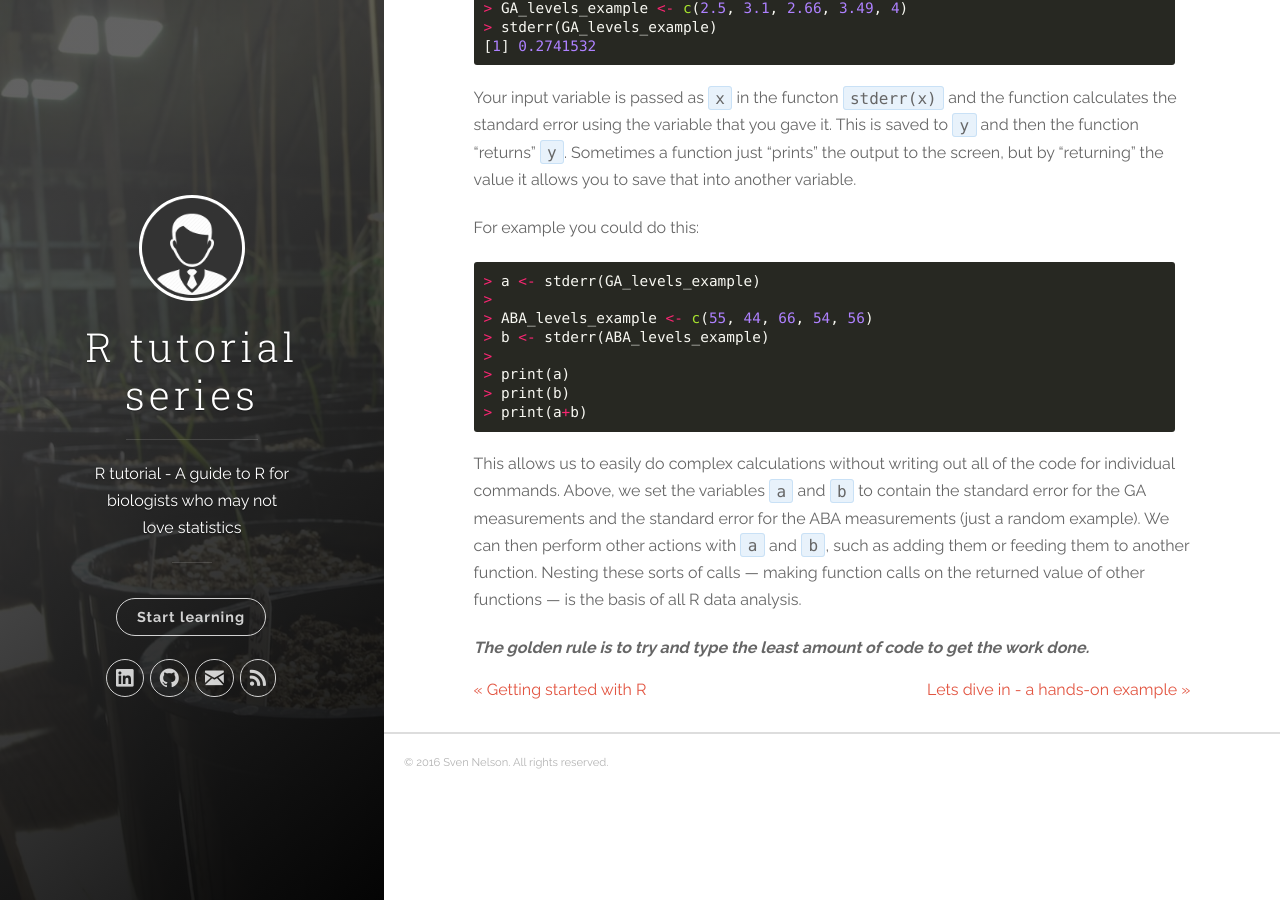
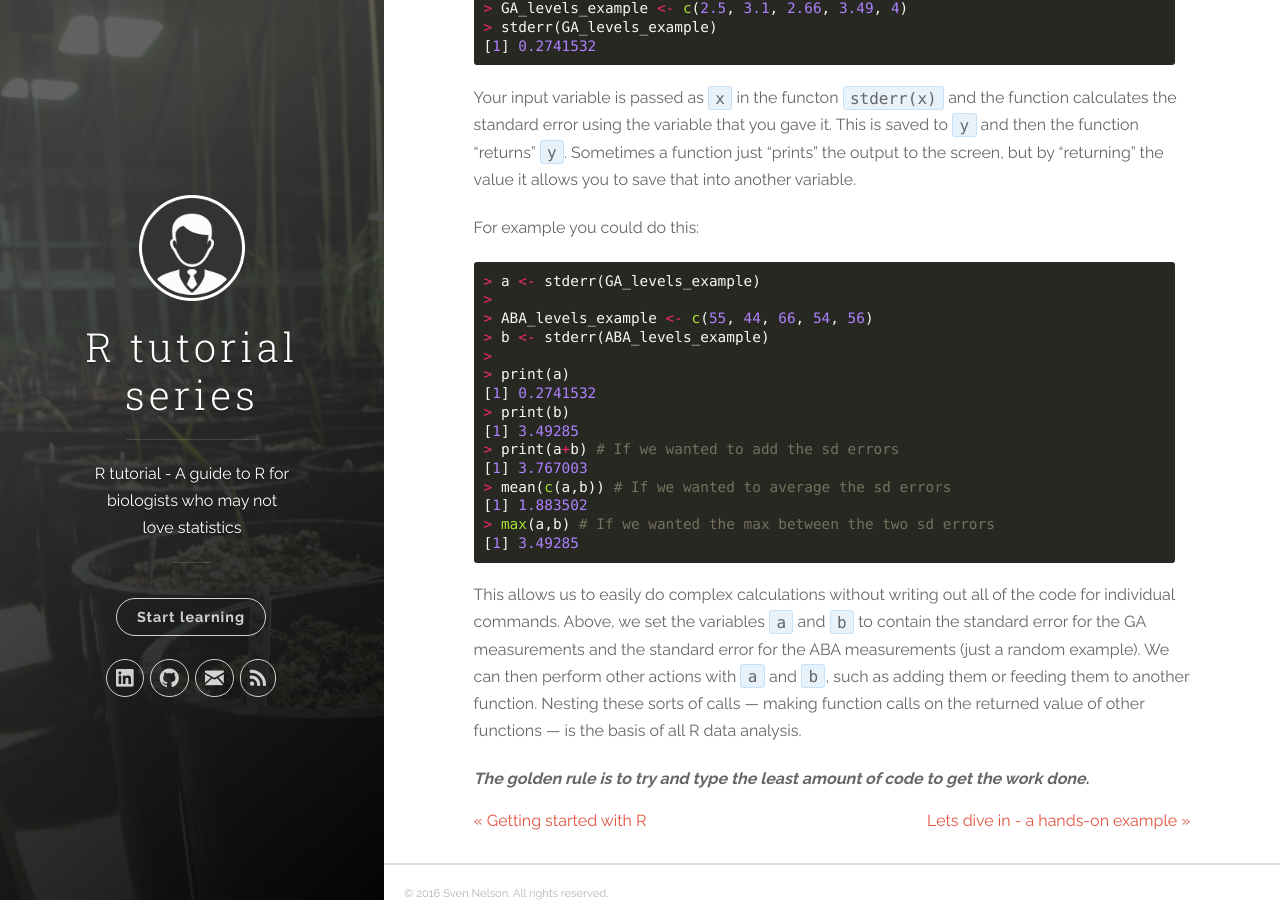
Before and after one commit to bakuhatsu/Rsite, a Jekyll site: the page built from _posts/2016-04-28-Physics-of-R-Universe.markdown, in a window 1280 px wide and 900 px high, scrolled down 11663 px. Built offline with Jekyll 4.4.1, drawn with Linux system fonts in a browser that asks for light colours; nearby versions of some CDN libraries.

Commit message:
Edits to post 2

````diff
--- a/_posts/2016-04-28-Physics-of-R-Universe.markdown
+++ b/_posts/2016-04-28-Physics-of-R-Universe.markdown
@@ -351,8 +351,15 @@ For example you could do this:
 > b <- stderr(ABA_levels_example)
 >
 > print(a)
+[1] 0.2741532
 > print(b)
-> print(a+b)
+[1] 3.49285
+> print(a+b) # If we wanted to add the sd errors
+[1] 3.767003
+> mean(c(a,b)) # If we wanted to average the sd errors
+[1] 1.883502
+> max(a,b) # If we wanted the max between the two sd errors
+[1] 3.49285
 ```
 
 This allows us to easily do complex calculations without writing out all of the code for individual commands.  Above, we set the variables `a` and `b` to contain the standard error for the GA measurements and the standard error for the ABA measurements (just a random example).  We can then perform other actions with `a` and `b`, such as adding them or feeding them to another function.  Nesting these sorts of calls — making function calls on the returned value of other functions — is the basis of all R data analysis.
````
